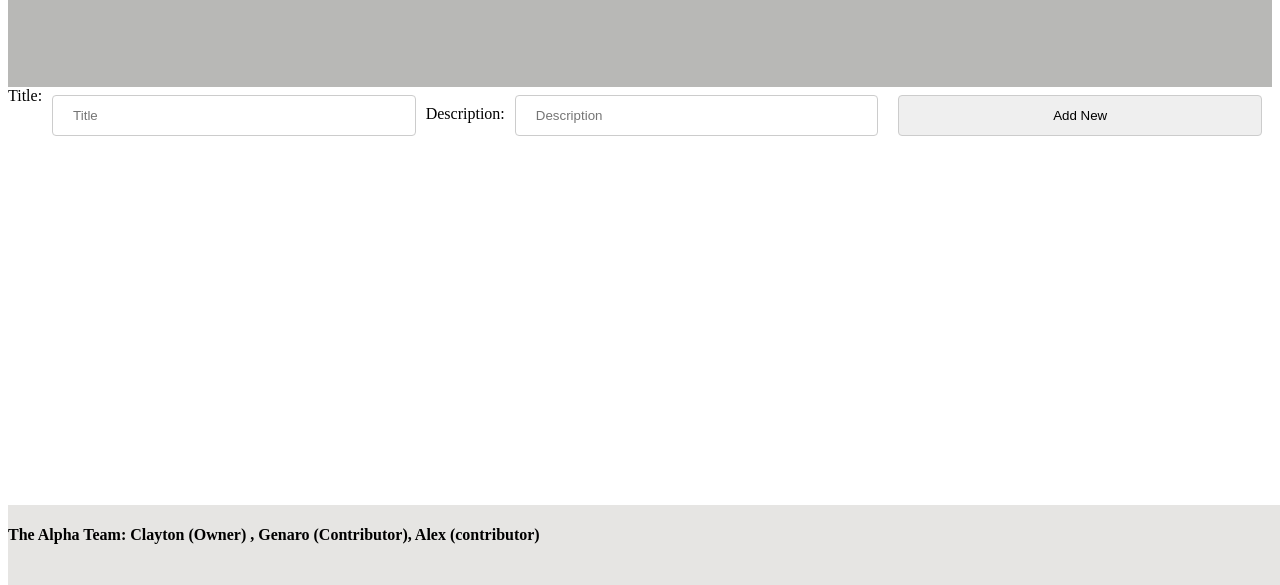
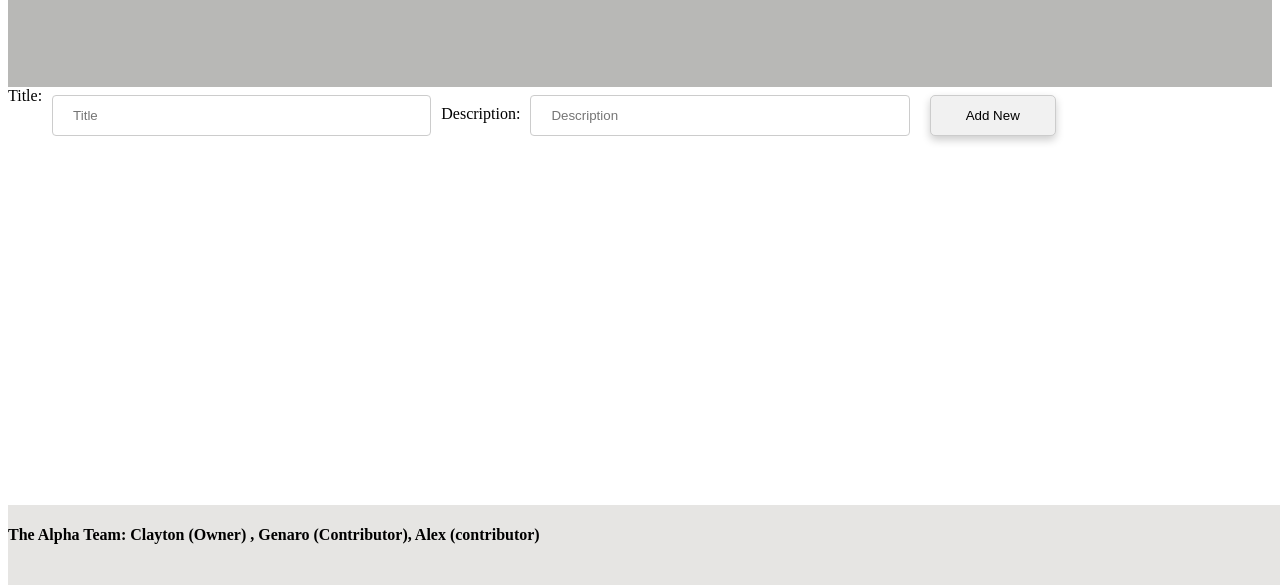
Before and after one commit to ClaytonONeill/Blog-Wars-2-The-Return, a website: page public/index.html in a window 1280 px wide. Shown: the part 215-800 px from the top of the page. Drawn offline with nearby package versions, Linux system fonts and the light colour scheme; no server answers.

Commit message:
updated css

```diff
--- a/public/css/main.css
+++ b/public/css/main.css
@@ -29,7 +29,7 @@ input{
     width: 10%;
     border-radius: 5px;
     padding: 2px 16px;
-     text-align: center;
+
 
 }
 #inbtn:hover{
--- a/public/index.html
+++ b/public/index.html
@@ -16,7 +16,7 @@
 </header>
 
 <main>
-    <form ng-submit="ctrl.createBlog()">
+    <form  ng-submit="ctrl.createBlog()">
         Title:
         <input type="text" ng-model="ctrl.title" placeholder="Title">
 
@@ -27,7 +27,7 @@
 
         <br>
 
-        <input type="submit" value="Add New">
+        <input id="inbtn" type="submit" value="Add New">
     </form>
 
     <div ng-repeat="blog in ctrl.blogs">
```
